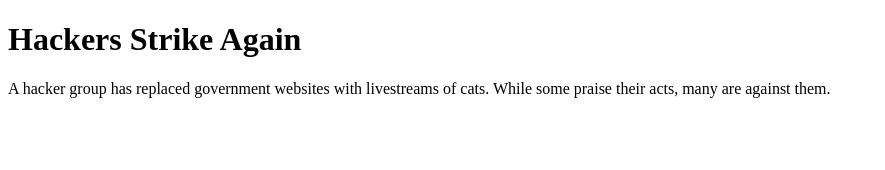
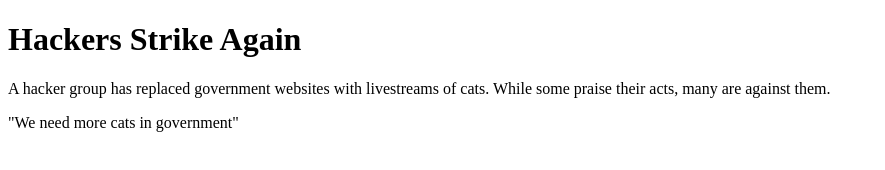
Before and after one commit to AndresLong01/news-basic-HTML, a plain HTML site: page index.html in a window 1280 px wide. Shown: the whole page, without its empty margins (0-885 px from the left). Drawn offline with Linux system fonts and the light colour scheme.

Commit message:
Changes to news outlet

```diff
--- a/index.html
+++ b/index.html
@@ -11,6 +11,8 @@
   <p>
     A hacker group has replaced government websites with livestreams of cats. While some praise their acts, many are against them.
   </p>
-
+  <p>
+    "We need more cats in government"
+  </p>
 </body>
 </html>
```
